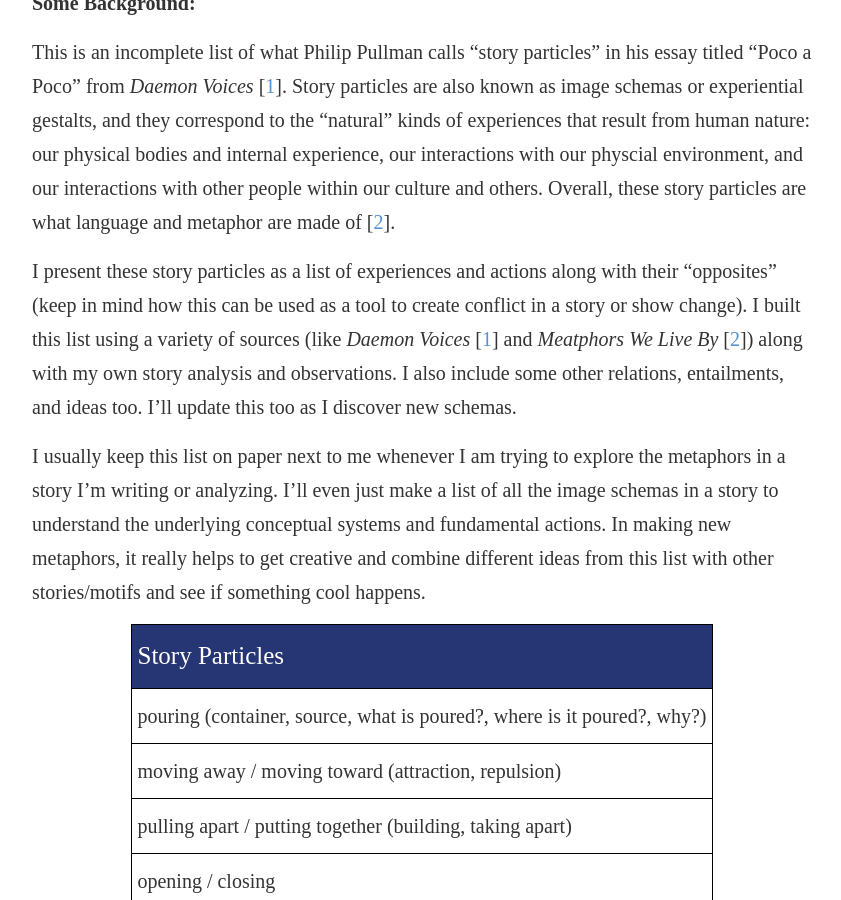
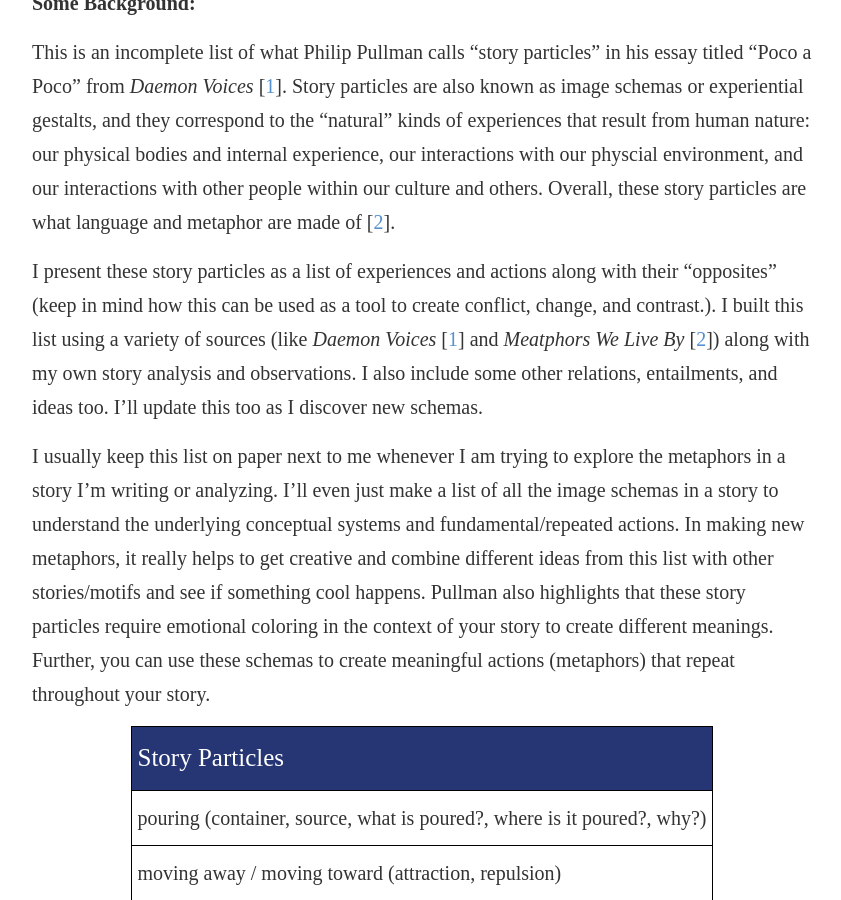
Before and after one commit to storyexplorer/The-Story-Explorer, a Jekyll site: the page built from _pages/resources_image_schemas.md, in a window 1280 px wide and 900 px high, scrolled down 285 px. Shown: the whole window, without its empty margins (218-1059 px from the left). Built offline with Jekyll 4.4.1, drawn with Linux system fonts in a browser that asks for light colours; some web fonts are replaced; some of the changed text lies outside the part shown.

Commit message:
A couple updates

```diff
--- a/_pages/resources_image_schemas.md
+++ b/_pages/resources_image_schemas.md
@@ -10,12 +10,12 @@
 
 This is an incomplete list of what Philip Pullman calls "story particles" in his essay titled "Poco a Poco" from *Daemon Voices* [[^daemon]]. Story particles are also known as image schemas or experiential gestalts, and they correspond to the "natural" kinds of experiences that result from human nature: our physical bodies and internal experience, our interactions with our physcial environment, and our interactions with other people within our culture and others. Overall, these story particles are what language and metaphor are made of [[^MWLB]].
 
-I present these story particles as a list of experiences and actions along with their "opposites" (keep in mind how this can be used as a tool to create conflict in a story or show change). I built this list using a variety of sources (like *Daemon Voices* [[^daemon]] and *Meatphors We Live By* [[^MWLB]]) along with my own story analysis and observations. I also include some other relations, entailments, and ideas too. I'll update this too as I discover new schemas.
+I present these story particles as a list of experiences and actions along with their "opposites" (keep in mind how this can be used as a tool to create conflict, change, and contrast.). I built this list using a variety of sources (like *Daemon Voices* [[^daemon]] and *Meatphors We Live By* [[^MWLB]]) along with my own story analysis and observations. I also include some other relations, entailments, and ideas too. I'll update this too as I discover new schemas.
 
-I usually keep this list on paper next to me whenever I am trying to explore the metaphors in a story I'm writing or analyzing. I'll even just make a list of all the image schemas in a story to understand the underlying conceptual systems and fundamental actions. In making new metaphors, it really helps to get creative and combine different ideas from this list with other stories/motifs and see if something cool happens.
+I usually keep this list on paper next to me whenever I am trying to explore the metaphors in a story I'm writing or analyzing. I'll even just make a list of all the image schemas in a story to understand the underlying conceptual systems and fundamental/repeated actions. In making new metaphors, it really helps to get creative and combine different ideas from this list with other stories/motifs and see if something cool happens. Pullman also highlights that these story particles require emotional coloring in the context of your story to create different meanings. Further, you can use these schemas to create meaningful actions (metaphors) that repeat throughout your story.
 
 [^daemon]: [*Daemon Voices*, Philip Pullman, 2019]({{ site.base }}/resources)
-[^MWLB]: [*Meatphors We Live By*, George Lakoff and Mark Johnson, 2003, see p. 117-119]({{ site.base }}/resources)
+[^MWLB]: [*Meatphors We Live By*, George Lakoff and Mark Johnson, 2003]({{ site.base }}/resources), see p. 117-119
 
 <div class="fancy-table-wrap">
 <table id="table-resources" class="fancy-table">
```
Also changed, not shown: _pages/contact.md (+1 -1 lines).
